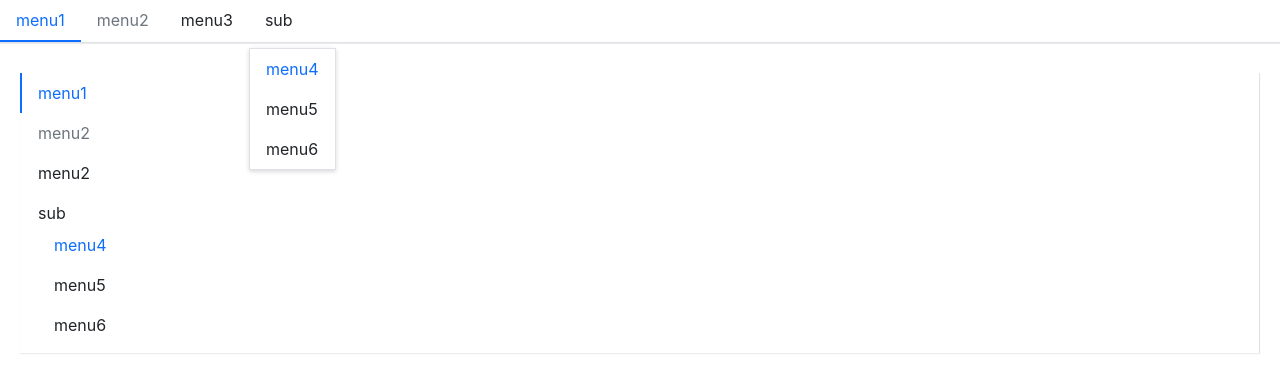
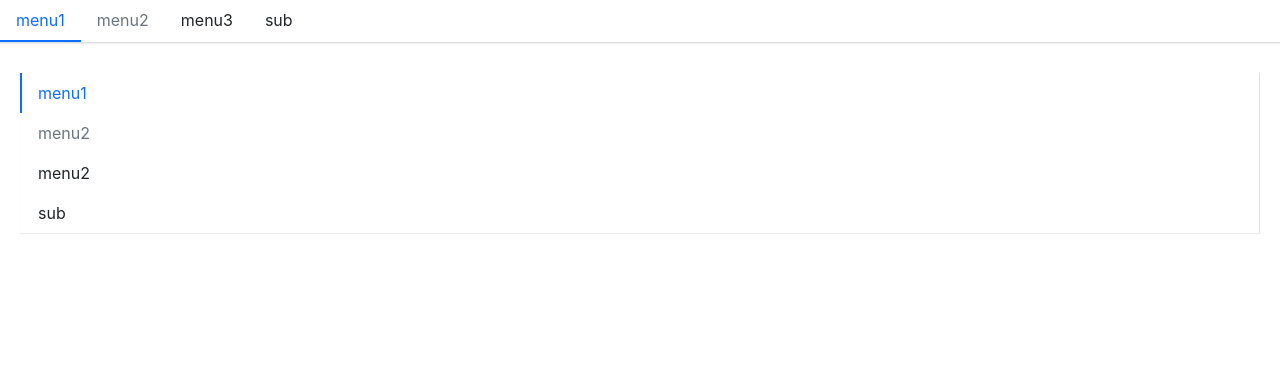
Before and after one commit to LilyLinxl/super-ui, a React (Create React App) app: page / in a window 1280 px wide. Shown: the top 370 px of the page. Built offline with nearby package versions, Linux system fonts and the light colour scheme.

Commit message:
feat: click and mousemove to control submenuList

```diff
--- a/src/components/Menu2/_style.scss
+++ b/src/components/Menu2/_style.scss
@@ -53,11 +53,11 @@
     }
   }
   .super-submenu {
-    //display: none;
+    display: none;
     list-style: none;
     padding-left: 0;
     white-space: nowrap;
-    //transition: $menu-transition;
+    transition: $menu-transition;
     .menu-item {
       padding: $menu-item-padding-y $menu-item-padding-x;
       cursor: pointer;
@@ -70,7 +70,7 @@
     }
   }
   .super-submenu.menu-opened {
-    //display: block;
+    display: block;
   }
 }
 .menu-horizontal {
--- a/src/components/Menu2/menu.tsx
+++ b/src/components/Menu2/menu.tsx
@@ -19,6 +19,7 @@ export interface MenuProps {
 interface IMenuContext {
   index: number;
   onSelect?: OnSelectCallback;
+  mode?: MenuMode;
 }
 
 export const MenuContext = createContext<IMenuContext>({ index: 0 });
@@ -39,6 +40,7 @@ const Menu: React.FC<MenuProps> = (props) => {
   const passedContent: IMenuContext = {
     index: currentActive ? currentActive : 0,
     onSelect: handleSelect,
+    mode: mode,
   };
 
   const renderChildren = () => {
--- a/src/components/Menu2/subMenu.tsx
+++ b/src/components/Menu2/subMenu.tsx
@@ -1,4 +1,4 @@
-import React, { CSSProperties, ReactNode, useContext } from "react";
+import React, { useState, ReactNode, useContext } from "react";
 import classNames from "classnames";
 import { MenuContext } from "./menu";
 export interface SubMenuProps {
@@ -10,10 +10,39 @@ export interface SubMenuProps {
 const SubMenu: React.FC<SubMenuProps> = (props) => {
   const { index, className, children, title } = props;
   const context = useContext(MenuContext);
+  const [isOpen, setIsOpen] = useState(false);
   const classes = classNames("menu-item submenu-item", className, {
     "is-active": context.index === index,
   });
+  let timer: any;
+  const handleClick = (e: React.MouseEvent) => {
+    e.preventDefault();
+    setIsOpen(!isOpen);
+  };
+  const handleMouseMove = (e: React.MouseEvent, toggle: boolean) => {
+    clearTimeout(timer);
+    e.preventDefault();
+    timer = setTimeout(() => {
+      setIsOpen(toggle);
+    }, 300);
+  };
+  const clickEvents =
+    context.mode === "vertical"
+      ? {
+          onClick: handleClick,
+        }
+      : {};
+  const hoverEvents =
+    context.mode !== "vertical"
+      ? {
+          onMouseEnter: (e: React.MouseEvent) => handleMouseMove(e, true),
+          onMouseLeave: (e: React.MouseEvent) => handleMouseMove(e, false),
+        }
+      : {};
   const renderChildren = () => {
+    const subMenuClasses = classNames("super-submenu", {
+      "menu-opened": isOpen,
+    });
     const subMenuChildren = React.Children.map(children, (child, index) => {
       const subChild = child as React.FunctionComponentElement<SubMenuProps>;
       const { displayName } = subChild.type;
@@ -25,11 +54,13 @@ const SubMenu: React.FC<SubMenuProps> = (props) => {
         );
       }
     });
-    return <ul className="super-submenu">{subMenuChildren}</ul>;
+    return <ul className={subMenuClasses}>{subMenuChildren}</ul>;
   };
   return (
-    <li className={classes} key={index}>
-      <div className="submenu-title">{title}</div>
+    <li className={classes} key={index} {...hoverEvents}>
+      <div className="submenu-title" {...clickEvents}>
+        {title}
+      </div>
       {renderChildren()}
     </li>
   );
```
